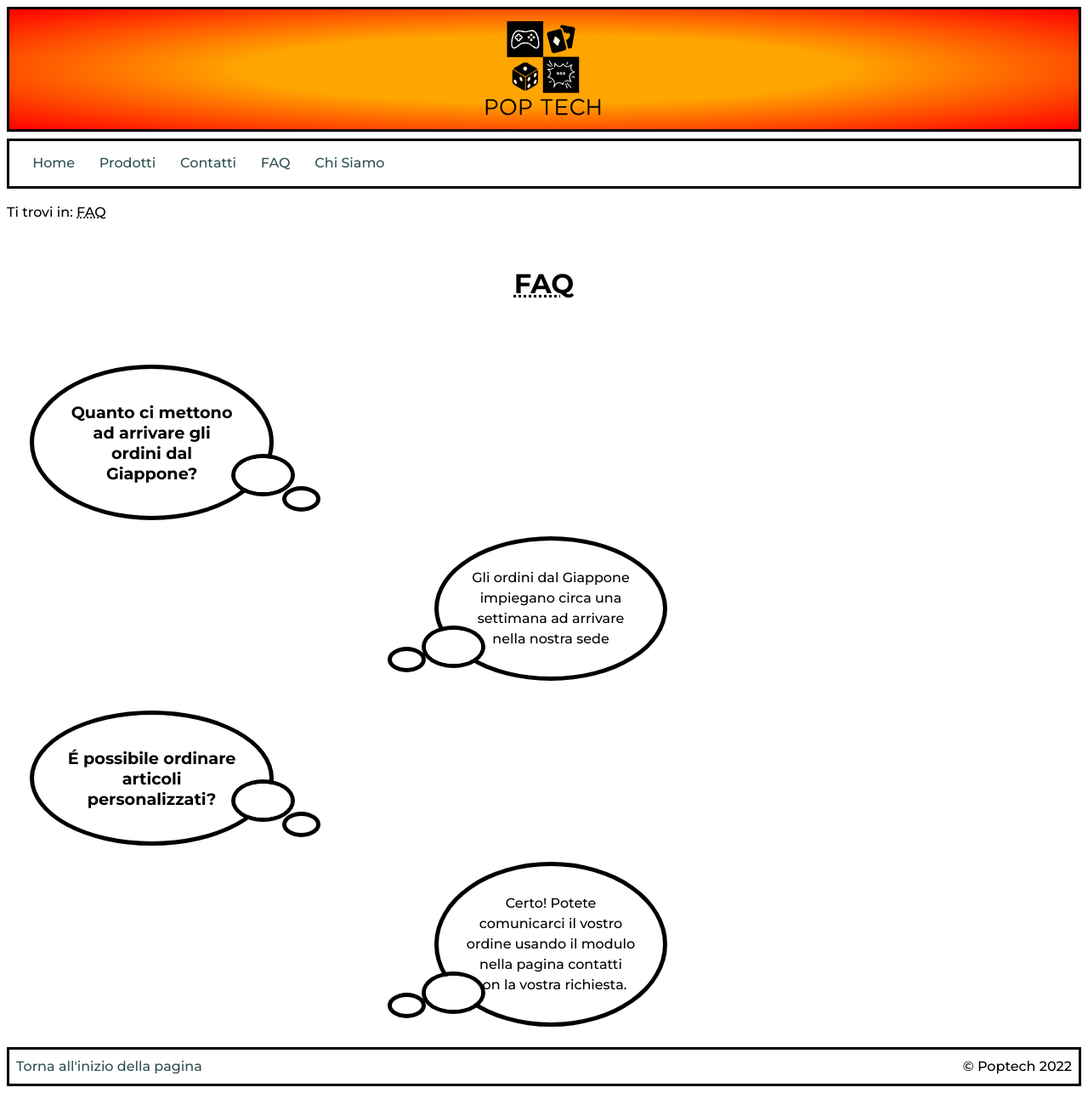
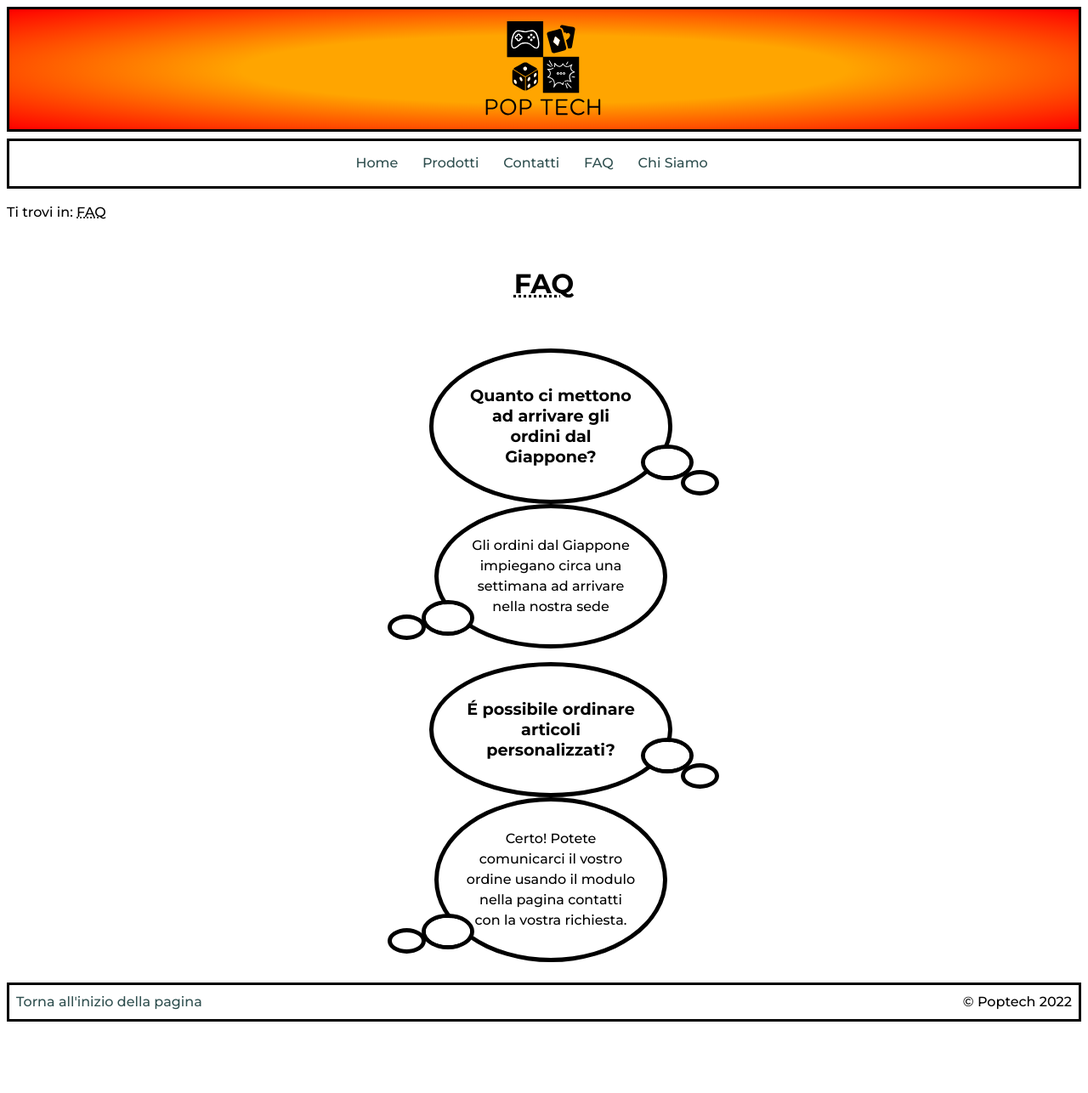
Before and after one commit to gabrielrovesti/Pop-Tech, a PHP site: page /FAQ.php in a window 1280 px wide. Shown: the whole page at 85% size. After the commit the page ends 1202 px from the top, so only its background shows below. Run offline with PHP 8.4, Linux system fonts and the light colour scheme; data comes from the database, SQL or seed files in the repository.

Commit message:
Piccole modifiche di grafica

```diff
--- a/chiSiamo.html
+++ b/chiSiamo.html
@@ -31,7 +31,7 @@
                 <li><a href="index.php">Home</a></li>
                 <li><a href="prodotti.php">Prodotti</a></li>
                 <li><a href="contatti.php">Contatti</a></li>
-                <li><a href="FAQ.php">FAQ</a></li>
+                <li><a href="FAQ.php"><abbr title="Frequently Asked Questions" lang="en">FAQ</abbr></a></li>
                 <li id="currentLink" lang="en">Chi Siamo</li>
             </ul>
         </nav>
@@ -141,6 +141,7 @@
                             Sono una ragazza curiosa, che cerca sempre di divertirsi in quello che fa,
                             e di imparare sempre qualcosa di nuovo. Mi occupo della parte commerciale,
                             della gestione dei clienti e della vendita diretta.
+                            Seguo anche la parte dei videogiochi e dei manga.
                         </p>
 
                     </li>
--- a/layouts/prodotto.html
+++ b/layouts/prodotto.html
@@ -1,9 +1,9 @@
-<h1 class="product-title">{{nome}}</h1>
 
 <img src="images/RuyGoGo.png" alt="{{altImmagine}}" />
 
 <dl>
-    <dd id="descrizione">{{descrizione}}</dd>
+    <dt id="titolo">{{nome}}</dt>
+    <dd class="comic_box2">{{descrizione}}</dd>
     <dd id="prezzo">{{prezzo}}</dd>
     <dt>Categoria</dt><dd>{{categoria}}</dd>
     <dt>Origine</dt><dd>{{origine}}</dd>
--- a/styles/mobile.css
+++ b/styles/mobile.css
@@ -41,7 +41,10 @@ nav#menu.show{
 }
 
 nav#menu ul li{
-    display: block;
+    align-items: center;
+    flex-direction: column;
+    justify-content: center;
+    display: flex;
     margin: 0.5em 0em 0.5em 0em;
 }
 
--- a/styles/style.css
+++ b/styles/style.css
@@ -123,14 +123,15 @@ footer{
     margin: 0.5em;
     padding: 0.5em;
     border: 3px solid black;
+    flex-direction: column;
+    justify-content: center;
+    align-items: center;
 }
 
 nav#menu ul{
     list-style-type: none;
     margin: 0.2em;
     padding: 0.2em;
-    margin-left: 1em;
-    margin-right: -1em;
 }
 
 nav#menu ul li{
@@ -579,8 +628,8 @@ main h2{
     width: 100%;
     margin: auto;
     padding: 0.5em;
-    display: flex;
-    flex-direction: column;
+    display: block;
+    flex-direction: row;
     flex-wrap: wrap;
     clear: both;
 }
@@ -589,7 +638,7 @@ main h2{
     width: 200px;
     border: 5px solid #000;
     padding: 2em;
-    margin: 1em;
+    margin: auto;
     border-radius: 50%;
     text-align: center;
     font-size: 1.2em;
@@ -615,8 +664,8 @@ main h2{
 .circle1 {
     border: 5px solid #000;
     position: absolute;
-    width: 25px;
-    padding: 20px;
+    width: 20px;
+    padding: 16px;
     border-radius: 50%;
     right: -30px;
     bottom: 23px;
@@ -625,8 +674,8 @@ main h2{
 .circle1:before {
     content: "";
     position: absolute;
-    width: 25px;
-    padding: 20px;
+    width: 20px;
+    padding: 16px;
     border-radius: 50%;
     right: 0px;
     bottom: 0px;
@@ -648,8 +697,8 @@ main h2{
 .circle3 {
     border: 5px solid #000;
     position: absolute;
-    width: 25px;
-    padding: 20px;
+    width: 20px;
+    padding: 16px;
     border-radius: 50%;
     left: -20px;
     bottom: 10px;
@@ -658,8 +707,8 @@ main h2{
 .circle3:before {
     content: "";
     position: absolute;
-    width: 25px;
-    padding: 20px;
+    width: 20px;
+    padding: 16px;
     border-radius: 50%;
     right: 0px;
     bottom: 0px;
```
Also changed, not shown: other parts of styles/style.css (+60 -12 lines).
